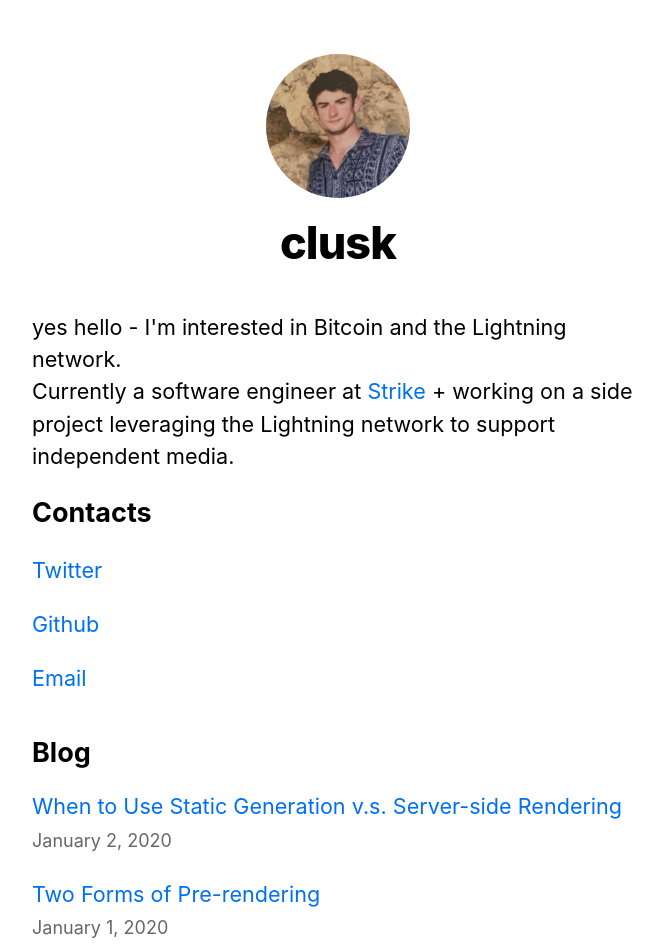
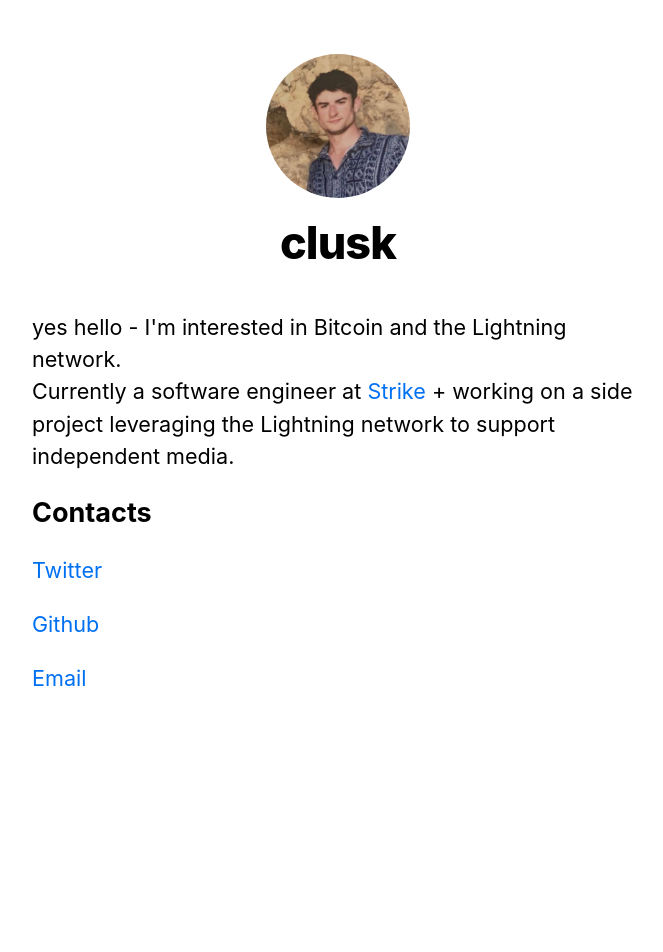
Before and after one commit to twocitizenships/nextjs-blog, a Next.js app: page / in a window 1280 px wide. Shown: the top 952 px of the page, without its empty margins (302-965 px from the left). After the commit the page ends 802 px from the top, so only its background shows below. Built offline with nearby package versions, Linux system fonts and the light colour scheme.

Commit message:
Remove blog section from index

```diff
--- a/pages/index.js
+++ b/pages/index.js
@@ -39,7 +39,7 @@
         </p>
       </section>
 
-      <section className={`${utilStyles.headingMd} ${utilStyles.padding1px}`}>
+      {/* <section className={`${utilStyles.headingMd} ${utilStyles.padding1px}`}>
         <h2 className={utilStyles.headingLg}>Blog</h2>
         <ul className={utilStyles.list}>
           {allPostsData.map(({ id, date, title }) => (
@@ -54,7 +54,7 @@
           </li>
           ))}
         </ul>
-      </section>
+      </section> */}
     </Layout>
   );
 }
```
